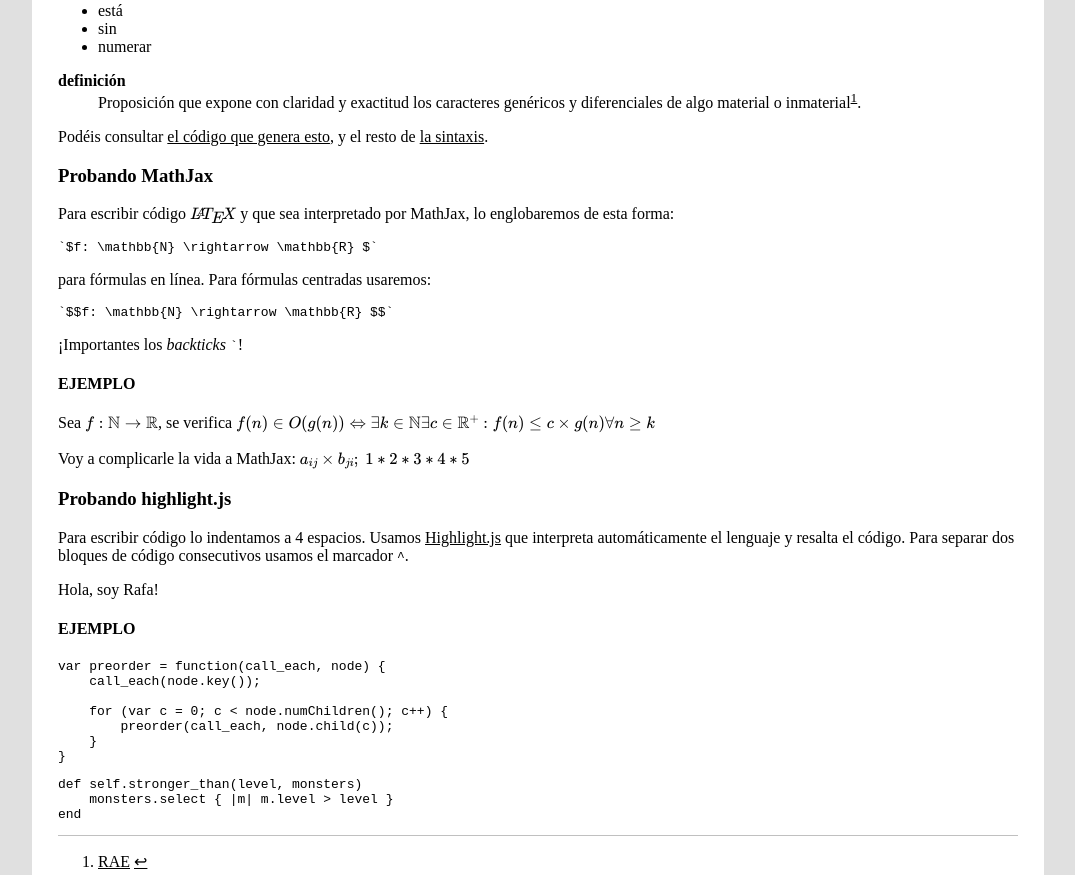
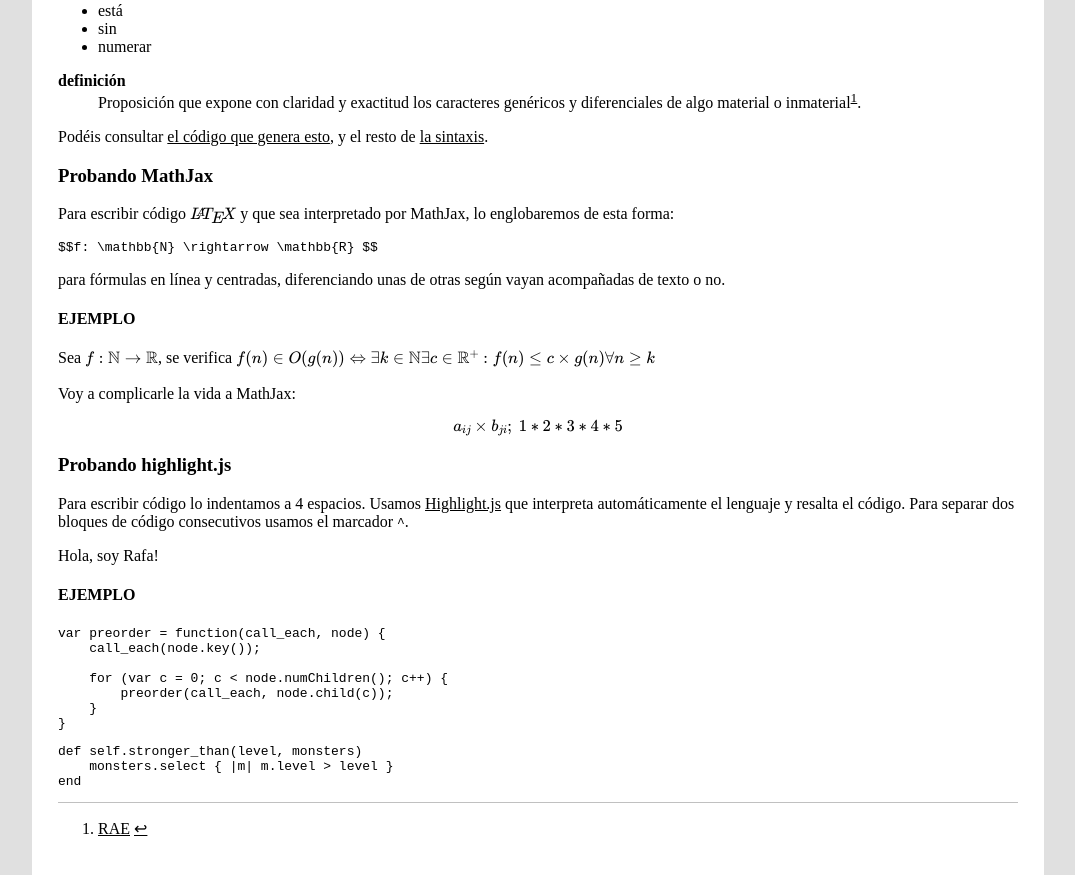
Before and after one commit to fdavidcl/web-notes, a Jekyll site: the page built from _posts/2014-3-6-testpost.md, in a window 1280 px wide, cut to the strip 413-1288 px from the top of the page. Shown: the whole strip, without its empty margins (102-1177 px from the left). Built offline with Jekyll 4.4.1, drawn with Linux system fonts in a browser that asks for light colours; formulas are drawn with MathJax 3.

Commit message:
Jekyll+MathJax funciona...

```diff
--- a/_posts/2014-3-6-testpost.md
+++ b/_posts/2014-3-6-testpost.md
@@ -37,13 +37,9 @@ y el resto de [la sintaxis](http://kramdown.gettalong.org/syntax.html).
 Para escribir código $$\LaTeX$$ y que sea interpretado por MathJax, lo englobaremos de
 esta forma:
 
-    `$f: \mathbb{N} \rightarrow \mathbb{R} $`
+    $$f: \mathbb{N} \rightarrow \mathbb{R} $$
 
-para fórmulas en línea. Para fórmulas centradas usaremos:
-
-    `$$f: \mathbb{N} \rightarrow \mathbb{R} $$`
-
-¡Importantes los *backticks* `` ` ``!
+para fórmulas en línea y centradas, diferenciando unas de otras según vayan acompañadas de texto o no.
 
 #### Ejemplo
 
@@ -51,7 +47,9 @@ Sea $$f:\mathbb{N}\rightarrow\mathbb{R}$$, se verifica $$f(n) \in O(g(n))
 \Leftrightarrow \exists k \in \mathbb{N} \exists c \in \mathbb{R}^{+} : f(n) \leq
 c\times g(n) \forall n \geq k$$
 
-Voy a complicarle la vida a MathJax: $$a_{ij}\times b_{ji};\ 1*2*3*4*5$$
+Voy a complicarle la vida a MathJax:
+
+$$a_{ij}\times b_{ji};\ 1*2*3*4*5$$
 
 ### Probando highlight.js
 
```
Also changed, not shown: _layouts/default.html (+0 -15 lines).
